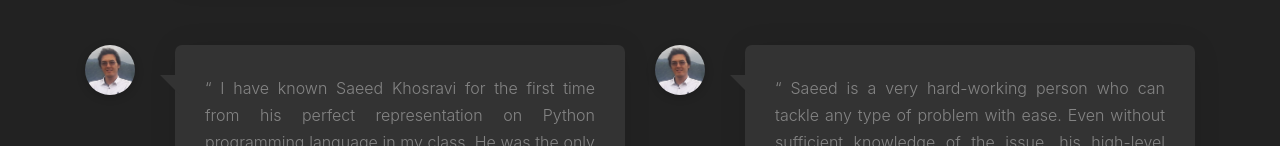
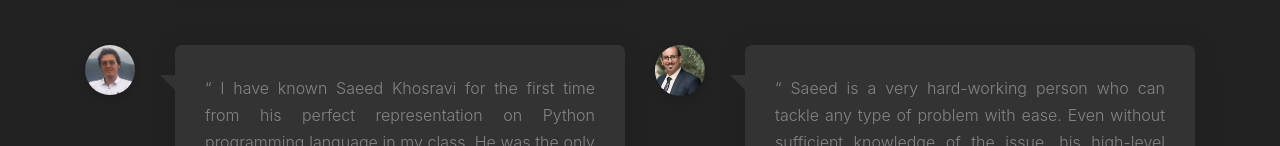
Before and after one commit to saeedkhosravi72/CV, a plain HTML site: page index.html in a window 1280 px wide. Shown: the part 5590-5736 px from the top of the page. Drawn offline with nearby package versions, Linux system fonts and the light colour scheme; some packages are replaced by stand-ins of ours; a script that the page names is missing; files whose address does not match are found by name.

Commit message:
editting

```diff
--- a/index.html
+++ b/index.html
@@ -361,7 +361,7 @@
 
 					<div class="block-47 d-flex mb-5">
 						<div class="block-47-image">
-							<img src="images/person_2.jpg" alt="Image placeholder" class="img-fluid">
+							<img src="images/person_4.jpg" alt="Image placeholder" class="img-fluid">
 						</div>
 						<blockquote class="block-47-quote just">
 							<p>&ldquo; Saeed is a very hard-working person who can tackle any type of problem with ease. Even without sufficient knowledge of the issue, his high-level searching ability allows him to handle it. Collaborating on an AI project demonstrates it perfectly. We have worked together on several projects, and I find him a highly skilled and dedicated professional. His expertise in the field of programming is invaluable to our company and I highly recommend him. &rdquo;</p>
```
Also changed, not shown: images/person_4.jpg (added).
